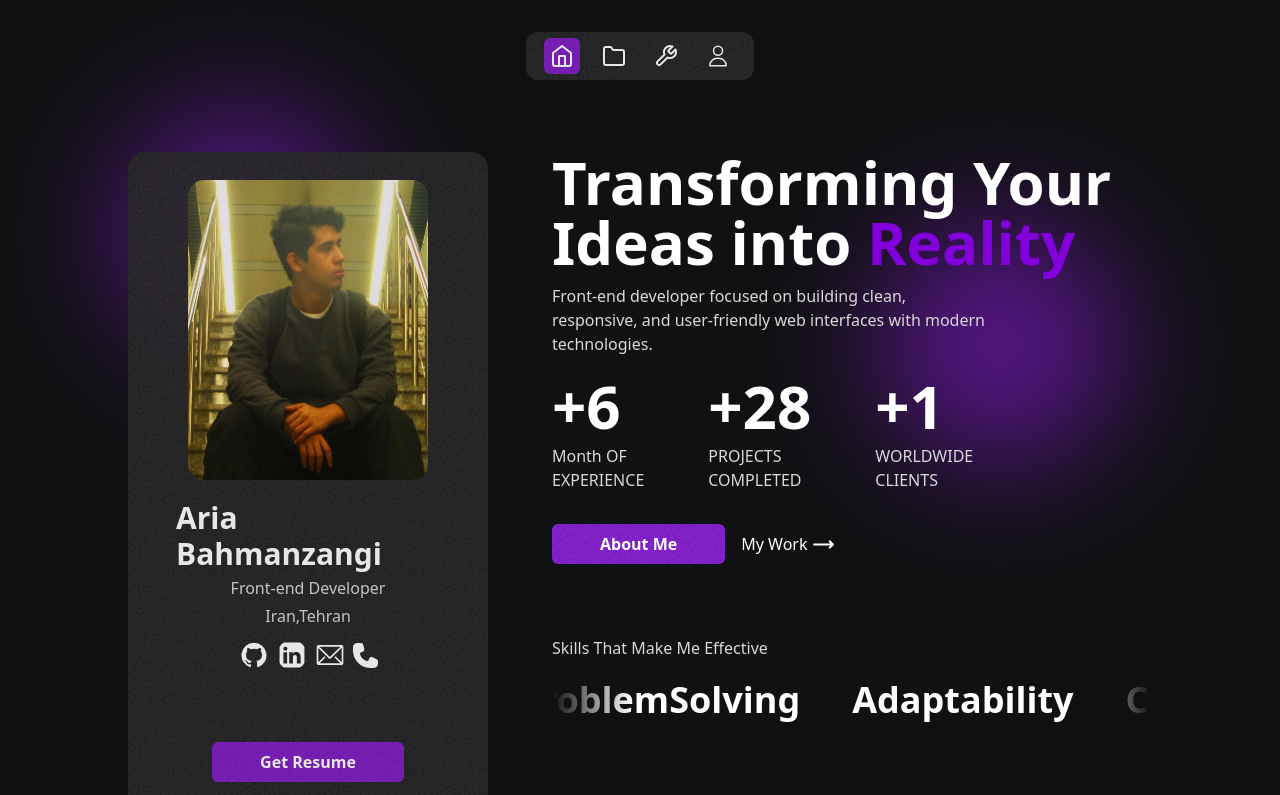
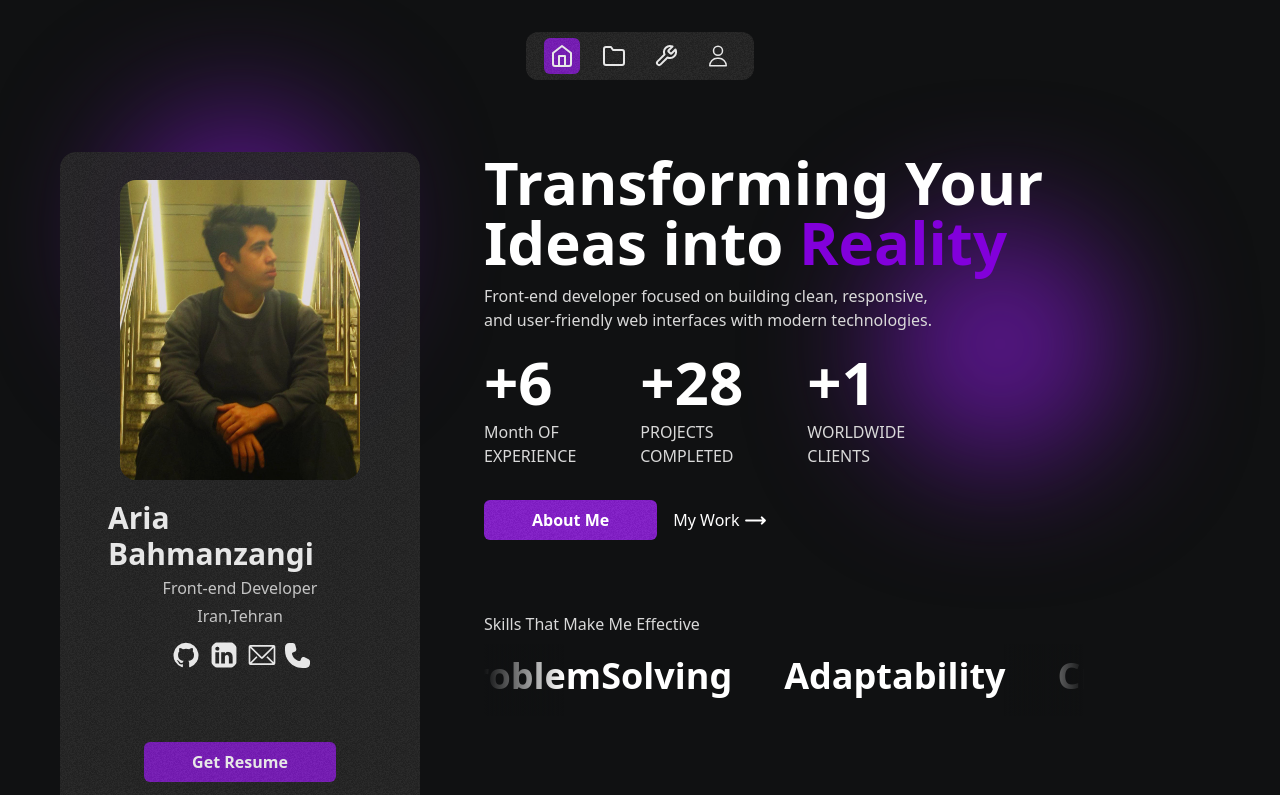
Before and after one commit to aria390/my-portfolio, a Next.js app: page / in a window 1280 px wide. Shown: the top 795 px of the page. Built offline with nearby package versions, Linux system fonts and the light colour scheme; no server answers.

Commit message:
fix responsive step six

```diff
--- a/src/app/UI-mainPage/LandingSite.tsx
+++ b/src/app/UI-mainPage/LandingSite.tsx
@@ -19,10 +19,10 @@ const LandingSite = () => {
     >
       <div className="flex flex-col gap-3">
         <span className="sm:text-6xl text-5xl  sm:text-left font-bold text-center">
-          Transforming Your Ideas into
+          Transforming Your <br /> Ideas into
           <span className="text-purple-700"> Reality</span>
         </span>
-        <span className="text-[#d9d9d9] sm:text-left sm:pr-50 text-center">
+        <span className="text-[#d9d9d9] sm:text-left sm:pr-70 text-center">
           Front-end developer focused on building clean, responsive, and
           user-friendly web interfaces with modern technologies.
         </span>
--- a/src/app/layout.tsx
+++ b/src/app/layout.tsx
@@ -33,13 +33,15 @@ export default function RootLayout({
       >
         <Header />
         <Background />
-        <section className="flex flex-col lg:relative sm:flex-row lg:flex-row justify-center xl:pl-60 xl:px-50 sm:gap-18 gap-10 xl:gap-16 px-5">
+        <div className="flex justify-center ">
+          <section className="flex flex-col sm:relative sm:flex-row lg:flex-row justify-center sm:w-300 w-auto sm:gap-18 gap-10 xl:gap-16 px-5">
             <MySelf />
             <div className="flex flex-col gap-10">
               {children}
               <Questions />
             </div>
           </section>
+        </div>
         <Footer />
       </body>
     </html>
```
Lines whose indentation alone changed are shown as unchanged.
